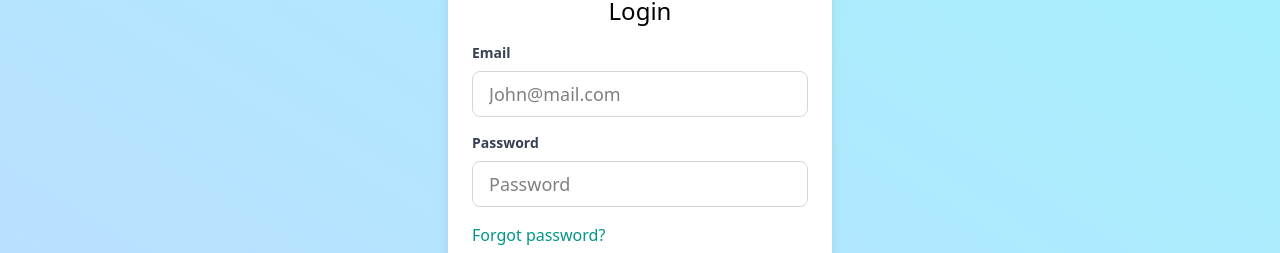
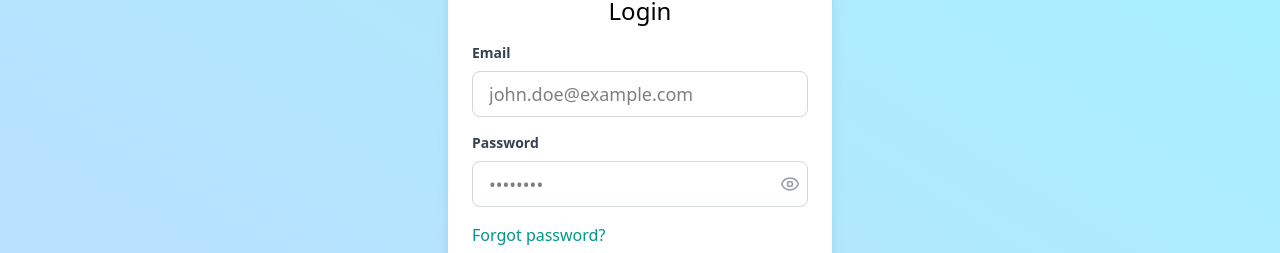
Before and after one commit to balazsNorbert/Event-Manager, a Vue app in the folder frontend/: page / in a window 1280 px wide. Shown: the part 253-506 px from the top of the page. Built offline with nearby package versions, Linux system fonts and the light colour scheme.

Commit message:
Improve login UI with password visibility toggle.

```diff
--- a/frontend/src/components/LoginForm.vue
+++ b/frontend/src/components/LoginForm.vue
@@ -6,17 +6,28 @@
       <input
         id="userEmail"
         v-model="email"
-        placeholder="John@mail.com"
+        placeholder="john.doe@example.com"
         class="mb-2 px-4 py-2 border border-gray-300 rounded-lg focus:ring-2 focus:ring-teal-500 focus:border-teal-500 outline-none transition-all"
       />
-      <label for="userPassword" class="text-xs md:text-sm font-semibold text-gray-700">Password</label>
-      <input
-        id="userPassword"
-        v-model="password"
-        type="password"
-        placeholder="Password"
-        class="mb-2 px-4 py-2 border border-gray-300 rounded-lg focus:ring-2 focus:ring-teal-500 focus:border-teal-500 outline-none transition-all"
-      />
+      <label for="userPassword" class="text-xs md:text-sm font-semibold text-gray-700"
+        >Password</label
+      >
+      <div class="flex items-center mb-2 relative">
+        <input
+          id="userPassword"
+          v-model="password"
+          :type="isPasswordVisible ? 'text' : 'password'"
+          placeholder="••••••••"
+          class="w-full px-4 py-2 border border-gray-300 rounded-lg focus:ring-2 focus:ring-teal-500 focus:border-teal-500 outline-none transition-all"
+        />
+        <button
+          type="button"
+          @click="togglePassword"
+          class="absolute right-2 text-gray-400 hover:text-teal-600 transition-colors"
+        >
+          <component :is="isPasswordVisible ? EyeOff : Eye" class="w-5 h-5" />
+        </button>
+      </div>
       <button
         type="button"
         @click="$emit('show-forgot')"
@@ -24,7 +35,12 @@
       >
         Forgot password?
       </button>
-      <button class="bg-teal-600 text-white py-2 rounded-lg font-semibold hover:bg-teal-700 transition-colors" type="submit">Login</button>
+      <button
+        class="bg-teal-600 text-white py-2 rounded-lg font-semibold hover:bg-teal-700 transition-colors"
+        type="submit"
+      >
+        Login
+      </button>
     </form>
     <p v-if="error">{{ error }}</p>
   </div>
@@ -33,12 +49,14 @@
 import { ref } from 'vue'
 import { useAuthStore } from '../stores/auth'
 import { useRouter } from 'vue-router'
+import { Eye, EyeOff } from 'lucide-vue-next'
 
 const email = ref('')
 const password = ref('')
 const error = ref('')
 const auth = useAuthStore()
 const router = useRouter()
+const isPasswordVisible = ref(false)
 
 const handleLogin = async () => {
   try {
@@ -53,4 +71,8 @@ const handleLogin = async () => {
     error.value = 'Login failed'
   }
 }
+
+const togglePassword = () => {
+  isPasswordVisible.value = !isPasswordVisible.value
+}
 </script>
```
